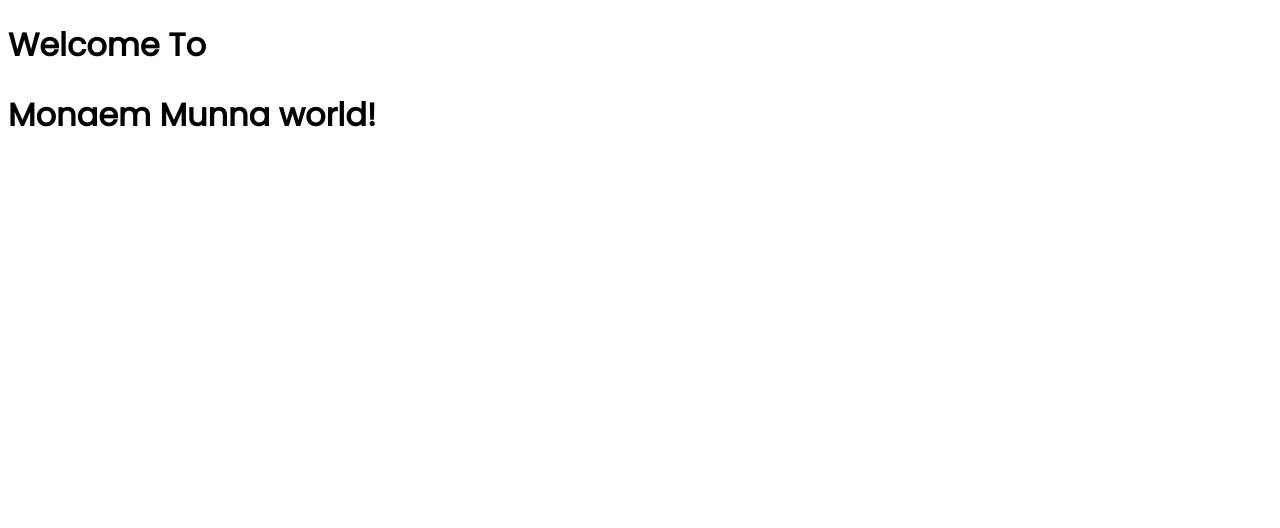
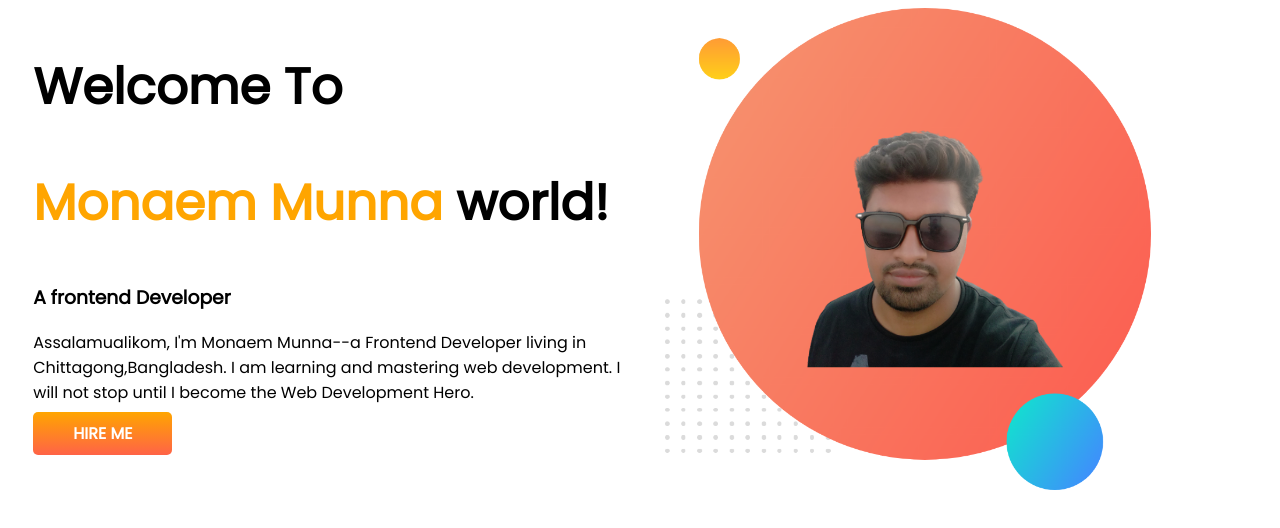
Before and after one commit to Munna3048/munna-portfolio-repo, a plain HTML site: page index.html in a window 1280 px wide. Drawn offline with Linux system fonts and the light colour scheme.

Commit message:
first section added

```diff
--- a/index.html
+++ b/index.html
@@ -1,5 +1,6 @@
 <!DOCTYPE html>
 <html lang="en">
+
 <head>
     <meta charset="UTF-8">
     <meta http-equiv="X-UA-Compatible" content="IE=edge">
@@ -10,8 +11,21 @@
     <link href="https://fonts.googleapis.com/css2?family=Poppins&display=swap" rel="stylesheet">
     <link rel="stylesheet" href="style.css">
 </head>
+
 <body>
-    <h1>Welcome To </h1>
-    <h1><span class="color">Monaem Munna</span> world!</h1>
+    <section>
+        <div class="half-width">
+            <h1>Welcome To </h1>
+            <h1><span class="color">Monaem Munna</span> world!</h1>
+            <h3>A frontend Developer</h3>
+            <p>Assalamualikom, I'm Monaem Munna--a Frontend Developer living in Chittagong,Bangladesh. I am learning and
+                mastering web development. I will not stop until I become the Web Development Hero.</p>
+            <a class="anchor" target="_blank" href="https://github.com/Munna3048">HIRE ME</a>
+        </div>
+        <div class="half-width">
+            <img src="/images/munna-bg.png" alt="">
+        </div>
+    </section>
 </body>
+
 </html>
--- a/style.css
+++ b/style.css
@@ -2,12 +2,35 @@ body{
     font-family: 'Poppins', sans-serif;
 }
 
-<!------ this is for h1 tag ------->
+
 h1{
     font-size: 50px;
 }
 
-<!------ this is for orange cls ------->
-.orange{
+
+.color{
     color: orange;
 }
+
+section{
+    display: flex;
+}
+
+.half-width{
+    width: 50%;
+    padding-left: 2%;
+
+}
+
+.half-width img{
+    width: 80%;
+}
+
+.anchor{
+    text-decoration: none;
+    background-image: linear-gradient(orange, tomato);
+    padding: 10px 40px;
+    border-radius: 5px;
+    color: white;
+    font-weight: 700;
+}
```
